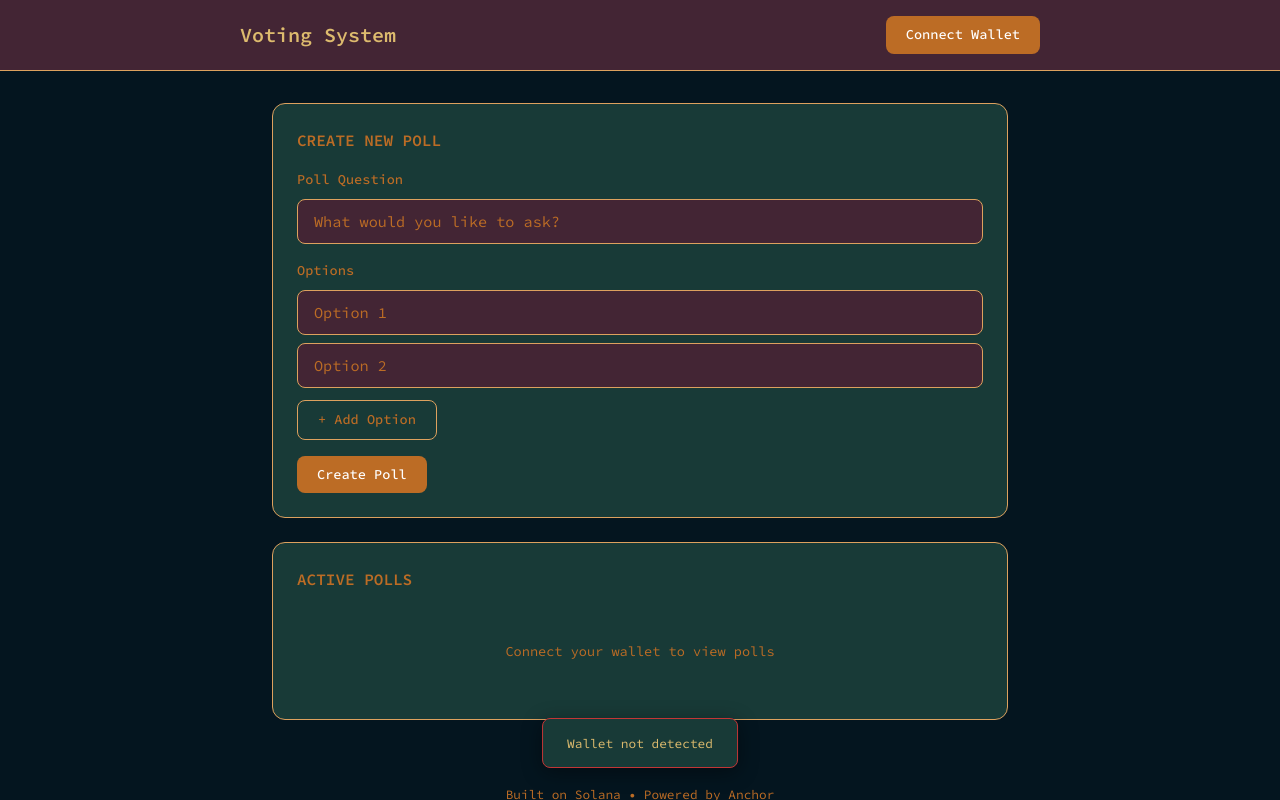
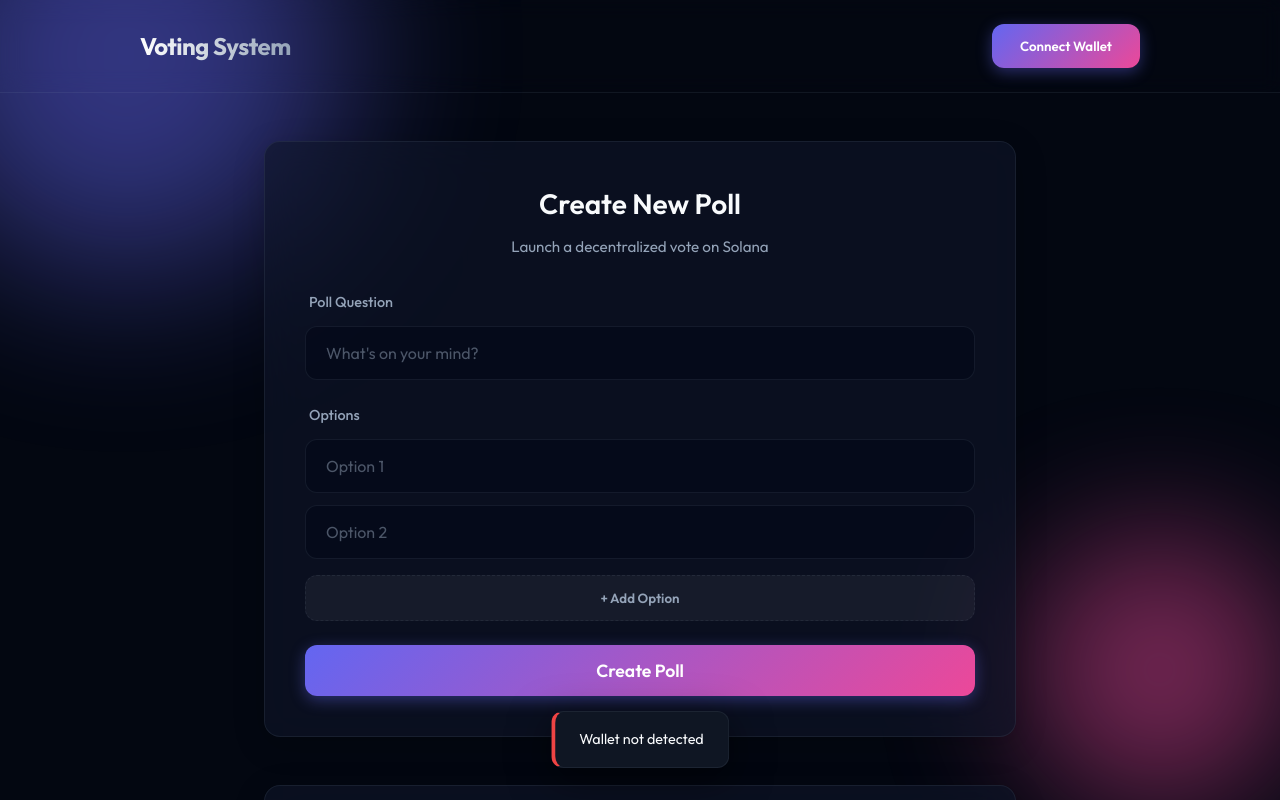
Before and after one commit to abhineetbiju-solana/Anchor-Voting-System, a website built with Vite: page app/index.html in a window 1280 px wide. Both pictures are taken after a click on the button "Connect Wallet". Shown: the top 800 px of the page. Built offline with nearby package versions, Linux system fonts and the light colour scheme; what @solana/web3.js would draw is missing.

Commit message:
style: complete UI redesign and restyle

```diff
--- a/app/app.js
+++ b/app/app.js
@@ -46,7 +46,13 @@ async function displayPolls() {
     const pollsList = document.getElementById('polls-list');
 
     if (!isWalletConnected()) {
-        pollsList.innerHTML = '<p class="empty-state">Connect your wallet to view polls</p>';
+        pollsList.innerHTML = `
+            <div class="empty-state">
+                <div class="empty-icon">🔒</div>
+                <p>Wallet Not Connected</p>
+                <p class="empty-sub">Please connect your wallet to view and vote on polls.</p>
+            </div>
+        `;
         return;
     }
 
@@ -54,7 +60,13 @@ async function displayPolls() {
     const polls = await fetchActivePolls();
 
     if (polls.length === 0) {
-        pollsList.innerHTML = '<p class="empty-state">No active polls. Create one above!</p>';
+        pollsList.innerHTML = `
+            <div class="empty-state">
+                <div class="empty-icon">🗳️</div>
+                <p>No Active Polls</p>
+                <p class="empty-sub">Be the first to create a poll!</p>
+            </div>
+        `;
         return;
     }
 
@@ -65,12 +77,17 @@ async function displayPolls() {
             <div class="poll-card" data-pubkey="${publicKey.toString()}">
                 <div class="poll-header">
                     <h3>${account.description}</h3>
-                    ${isOwner ? `<button class="delete-btn" data-poll="${publicKey.toString()}" data-pollid="${account.pollId.toString()}" title="Close Poll">🗑️</button>` : ''}
+                    ${isOwner ? `
+                        <button class="delete-btn" data-poll="${publicKey.toString()}" data-pollid="${account.pollId.toString()}" title="Close Poll">
+                            <svg xmlns="http://www.w3.org/2000/svg" width="16" height="16" viewBox="0 0 24 24" fill="none" stroke="currentColor" stroke-width="2" stroke-linecap="round" stroke-linejoin="round"><polyline points="3 6 5 6 21 6"></polyline><path d="M19 6v14a2 2 0 0 1-2 2H7a2 2 0 0 1-2-2V6m3 0V4a2 2 0 0 1 2-2h4a2 2 0 0 1 2 2v2"></path></svg>
+                        </button>
+                    ` : ''}
                 </div>
                 <div class="poll-options">
                     ${account.options.map((opt, idx) => `
                         <button class="vote-btn" data-poll="${publicKey.toString()}" data-index="${idx}">
-                            ${opt.description} <span class="vote-count">(${opt.votes.toNumber()} votes)</span>
+                            <span class="option-text">${opt.description}</span>
+                            <span class="vote-count">${opt.votes.toNumber()} votes</span>
                         </button>
                     `).join('')}
                 </div>
--- a/app/index.html
+++ b/app/index.html
@@ -9,26 +9,38 @@
     <link rel="stylesheet" href="styles.css">
     <link rel="preconnect" href="https://fonts.googleapis.com">
     <link rel="preconnect" href="https://fonts.gstatic.com" crossorigin>
-    <link href="https://fonts.googleapis.com/css2?family=Source+Code+Pro:wght@400;500;600;700&display=swap"
-        rel="stylesheet">
+    <link href="https://fonts.googleapis.com/css2?family=Outfit:wght@300;400;500;600;700&display=swap" rel="stylesheet">
 </head>
 
 <body>
+    <div class="background-effects">
+        <div class="orb orb-1"></div>
+        <div class="orb orb-2"></div>
+    </div>
+
+    <div class="app-container">
         <header>
             <div class="header-content">
+                <div class="logo-container">
                     <h1 class="main-heading">Voting System</h1>
-            <button id="connect-wallet" class="btn btn-primary">Connect Wallet</button>
+                </div>
+                <button id="connect-wallet" class="btn btn-primary">
+                    <span class="btn-text">Connect Wallet</span>
+                </button>
             </div>
         </header>
 
         <main>
             <!-- Create Poll Section -->
-        <section id="create-poll" class="card">
+            <section id="create-poll" class="glass-card">
+                <div class="card-header">
                     <h2>Create New Poll</h2>
+                    <p class="subtitle">Launch a decentralized vote on Solana</p>
+                </div>
                 <form id="poll-form">
                     <div class="form-group">
                         <label for="poll-description">Poll Question</label>
-                    <input type="text" id="poll-description" placeholder="What would you like to ask?" required>
+                        <input type="text" id="poll-description" placeholder="What's on your mind?" required>
                     </div>
                     <div class="form-group">
                         <label>Options</label>
@@ -36,32 +48,36 @@
                             <input type="text" class="option-input" placeholder="Option 1" required>
                             <input type="text" class="option-input" placeholder="Option 2" required>
                         </div>
-                    <button type="button" id="add-option" class="btn btn-secondary">+ Add Option</button>
+                        <button type="button" id="add-option" class="btn btn-ghost">+ Add Option</button>
                     </div>
-                <button type="submit" id="submit" class="btn btn-primary">Create Poll</button>
+                    <button type="submit" id="submit" class="btn btn-primary full-width">
+                        <span class="btn-content">Create Poll</span>
+                    </button>
                 </form>
             </section>
 
             <!-- Active Polls Section -->
-        <section id="polls-section" class="card">
+            <section id="polls-section" class="glass-card">
+                <div class="card-header">
                     <h2>Active Polls</h2>
+                    <p class="subtitle">Vote on open proposals</p>
+                </div>
                 <div id="polls-list">
-                <p class="empty-state">No active polls. Create one above!</p>
+                    <div class="empty-state">
+                        <div class="empty-icon">🗳️</div>
+                        <p>No active polls found.</p>
+                        <p class="empty-sub">Connect your wallet or create a new poll to get started.</p>
                     </div>
-        </section>
-
-        <!-- Poll Results Section (will be populated dynamically) -->
-        <section id="results-section" class="card hidden">
-            <h2>Poll Results</h2>
-            <div id="results-container"></div>
+                </div>
             </section>
         </main>
 
         <footer>
-        <p>Built on Solana • Powered by Anchor</p>
+            <p>Built on <strong>Solana</strong> • Powered by <strong>Anchor</strong></p>
         </footer>
+    </div>
 
-    <!-- Status Toast (used to provide non-intrusive notifications) -->
+    <!-- Status Toast -->
     <div id="toast" class="toast hidden">
         <span id="toast-message"></span>
     </div>
--- a/app/styles.css
+++ b/app/styles.css
@@ -1,254 +1,313 @@
+:root {
+  --bg-dark: #030711;
+  --bg-deep: #0f1623;
+  --primary: #6366f1;
+  --primary-glow: rgba(99, 102, 241, 0.4);
+  --secondary: #ec4899;
+  --secondary-glow: rgba(236, 72, 153, 0.4);
+  --accent: #06b6d4;
+  --text-primary: #f8fafc;
+  --text-secondary: #94a3b8;
+  --card-bg: rgba(15, 23, 42, 0.6);
+  --card-border: rgba(148, 163, 184, 0.1);
+  --input-bg: rgba(2, 6, 23, 0.5);
+  --success: #10b981;
+  --error: #ef4444;
+  --radius: 16px;
+  --transition: all 0.3s cubic-bezier(0.4, 0, 0.2, 1);
+}
+
 * {
   margin: 0;
   padding: 0;
   box-sizing: border-box;
 }
 
-:root {
-  --bg-primary: #04151f;
-  --bg-secondary: #432534;
-  --bg-card: #183a37;
-  --border: #dda15e;
-  --text-primary: #ddbb6e;
-  --text-secondary: #bc6c25;
-  --accent: #bc6c25;
-  --accent-hover: #c28753;
-  --success: #13b24d;
-  --error: #c33636;
-  --radius: 13px;
-}
-
 body {
-  font-family: 'Source Code Pro', monospace;
-  background: var(--bg-primary);
+  font-family: 'Outfit', sans-serif;
+  background-color: var(--bg-dark);
   color: var(--text-primary);
   min-height: 100vh;
   line-height: 1.6;
+  overflow-x: hidden;
+  position: relative;
 }
 
+/* Background Effects */
+.background-effects {
+  position: fixed;
+  top: 0;
+  left: 0;
+  width: 100%;
+  height: 100%;
+  z-index: -1;
+  overflow: hidden;
+  pointer-events: none;
+}
+
+.orb {
+  position: absolute;
+  border-radius: 50%;
+  filter: blur(80px);
+  opacity: 0.5;
+  animation: float 20s infinite ease-in-out;
+}
+
+.orb-1 {
+  width: 400px;
+  height: 400px;
+  background: var(--primary);
+  top: -100px;
+  left: -100px;
+  animation-delay: 0s;
+}
+
+.orb-2 {
+  width: 300px;
+  height: 300px;
+  background: var(--secondary);
+  bottom: 0;
+  right: -50px;
+  animation-delay: -5s;
+}
+
+@keyframes float {
+  0% {
+    transform: translate(0, 0) scale(1);
+  }
+
+  33% {
+    transform: translate(30px, -50px) scale(1.1);
+  }
+
+  66% {
+    transform: translate(-20px, 20px) scale(0.9);
+  }
+
+  100% {
+    transform: translate(0, 0) scale(1);
+  }
+}
+
+.app-container {
+  display: flex;
+  flex-direction: column;
+  min-height: 100vh;
+  z-index: 1;
+}
+
+/* Header */
 header {
-  border-bottom: 1px solid var(--border);
-  padding: 1rem 2rem;
-  background: var(--bg-secondary);
+  padding: 1.5rem 2rem;
+  backdrop-filter: blur(10px);
+  border-bottom: 1px solid var(--card-border);
+  position: sticky;
+  top: 0;
+  z-index: 50;
 }
 
 .header-content {
-  max-width: 800px;
+  max-width: 1000px;
   margin: 0 auto;
   display: flex;
   justify-content: space-between;
   align-items: center;
 }
 
-.main-heading {
-  font-size: 1.25rem;
-  font-weight: 600;
+.logo-container {
+  display: flex;
+  align-items: center;
+  gap: 0.75rem;
 }
 
+
+
+.main-heading {
+  font-size: 1.5rem;
+  font-weight: 700;
+  letter-spacing: -0.02em;
+  background: linear-gradient(to right, #fff, #94a3b8);
+  -webkit-background-clip: text;
+  -webkit-text-fill-color: transparent;
+}
+
+/* Main Layout */
 main {
   max-width: 800px;
   margin: 0 auto;
-  padding: 2rem;
+  padding: 3rem 1.5rem;
+  width: 100%;
+  display: flex;
+  flex-direction: column;
+  gap: 3rem;
+  flex: 1;
+}
+
+/* Glass Card */
+.glass-card {
+  background: var(--card-bg);
+  backdrop-filter: blur(20px);
+  -webkit-backdrop-filter: blur(20px);
+  border: 1px solid var(--card-border);
+  border-radius: var(--radius);
+  padding: 2.5rem;
+  box-shadow: 0 8px 32px rgba(0, 0, 0, 0.2);
+  transition: var(--transition);
+}
+
+.glass-card:hover {
+  border-color: rgba(99, 102, 241, 0.2);
+  transform: translateY(-2px);
+  box-shadow: 0 12px 40px rgba(0, 0, 0, 0.3);
+}
+
+.card-header {
+  margin-bottom: 2rem;
+  text-align: center;
+}
+
+.glass-card h2 {
+  font-size: 1.75rem;
+  font-weight: 600;
+  margin-bottom: 0.5rem;
+  color: var(--text-primary);
+}
+
+.subtitle {
+  color: var(--text-secondary);
+  font-size: 0.95rem;
+}
+
+/* Forms */
+.form-group {
+  margin-bottom: 1.5rem;
+}
+
+.form-group label {
+  display: block;
+  font-size: 0.9rem;
+  font-weight: 500;
+  margin-bottom: 0.75rem;
+  color: var(--text-secondary);
+  margin-left: 0.25rem;
+}
+
+input[type="text"] {
+  width: 100%;
+  padding: 1rem 1.25rem;
+  font-family: inherit;
+  font-size: 1rem;
+  background: var(--input-bg);
+  border: 1px solid var(--card-border);
+  border-radius: 12px;
+  color: var(--text-primary);
+  transition: var(--transition);
+}
+
+input[type="text"]:focus {
+  outline: none;
+  border-color: var(--primary);
+  background: rgba(2, 6, 23, 0.8);
+  box-shadow: 0 0 0 4px var(--primary-glow);
+}
+
+input[type="text"]::placeholder {
+  color: rgba(148, 163, 184, 0.5);
+}
+
+#options-container {
+  display: flex;
+  flex-direction: column;
+  gap: 0.75rem;
+  margin-bottom: 1rem;
+}
+
+/* Buttons */
+.btn {
+  font-family: inherit;
+  font-weight: 600;
+  padding: 0.875rem 1.75rem;
+  border-radius: 12px;
+  border: none;
+  cursor: pointer;
+  transition: var(--transition);
+  position: relative;
+  overflow: hidden;
+  display: inline-flex;
+  align-items: center;
+  justify-content: center;
+}
+
+.btn-primary {
+  background: linear-gradient(135deg, var(--primary), var(--secondary));
+  color: white;
+  box-shadow: 0 4px 15px var(--primary-glow);
+}
+
+.btn-primary:hover {
+  transform: translateY(-2px);
+  box-shadow: 0 8px 25px var(--primary-glow);
+}
+
+.btn-primary:active {
+  transform: translateY(0);
+}
+
+.btn-ghost {
+  background: rgba(255, 255, 255, 0.05);
+  color: var(--text-secondary);
+  width: 100%;
+  border: 1px dashed var(--card-border);
+}
+
+.btn-ghost:hover {
+  background: rgba(255, 255, 255, 0.1);
+  color: var(--text-primary);
+  border-color: var(--text-secondary);
+}
+
+.full-width {
+  width: 100%;
+  font-size: 1.1rem;
+}
+
+/* Poll List */
+#polls-list {
   display: flex;
   flex-direction: column;
   gap: 1.5rem;
 }
 
-.card {
-  background: var(--bg-card);
-  border: 1px solid var(--border);
-  border-radius: var(--radius);
-  padding: 1.5rem;
-}
-
-.card h2 {
-  font-size: 1rem;
-  font-weight: 600;
-  margin-bottom: 1rem;
-  color: var(--text-secondary);
-  text-transform: uppercase;
-}
-
-.hidden {
-  display: none;
-}
-
-.btn {
-  font-family: inherit;
-  font-size: 0.85rem;
-  font-weight: 500;
-  padding: 0.65rem 1.25rem;
-  border-radius: 8px;
-  border: none;
-  cursor: pointer;
-  transition: all 0.15s ease;
-}
-
-.btn-primary {
-  background: var(--accent);
-  color: white;
-}
-
-.btn-primary:hover {
-  background: var(--accent-hover);
-}
-
-.btn-secondary {
-  background: transparent;
-  color: var(--text-secondary);
-  border: 1px solid var(--border);
-}
-
-.btn-secondary:hover {
-  border-color: var(--text-secondary);
-  color: var(--text-primary);
-}
-
-.form-group {
-  margin-bottom: 1rem;
-}
-
-.form-group label {
-  display: block;
-  font-size: 0.85rem;
-  font-weight: 500;
-  margin-bottom: 0.5rem;
+.empty-state {
+  text-align: center;
+  padding: 3rem 1rem;
   color: var(--text-secondary);
 }
 
-input[type="text"] {
-  width: 100%;
-  padding: 0.75rem 1rem;
-  font-family: inherit;
-  font-size: 0.95rem;
-  background: var(--bg-secondary);
-  border: 1px solid var(--border);
-  border-radius: 8px;
-  color: var(--text-primary);
-  transition: border-color 0.15s ease;
+.empty-icon {
+  font-size: 3rem;
+  margin-bottom: 1rem;
+  opacity: 0.5;
 }
 
-input[type="text"]:focus {
-  outline: none;
-  border-color: var(--accent);
+.empty-sub {
+  font-size: 0.9rem;
+  margin-top: 0.5rem;
+  opacity: 0.7;
 }
 
-input[type="text"]::placeholder {
-  color: var(--text-secondary);
+/* Poll Card - Dynamic Content */
+.poll-card {
+  background: rgba(255, 255, 255, 0.03);
+  border: 1px solid var(--card-border);
+  border-radius: 12px;
+  padding: 1.5rem;
+  transition: var(--transition);
 }
 
-#options-container {
-  display: flex;
-  flex-direction: column;
-  gap: 0.5rem;
-  margin-bottom: 0.75rem;
-}
-
-.empty-state {
-  color: var(--text-secondary);
-  font-size: 0.85rem;
-  text-align: center;
-  padding: 2rem;
-}
-
-footer {
-  text-align: center;
-  padding: 2rem;
-  color: var(--text-secondary);
-  font-size: 0.8rem;
-}
-
-.toast {
-  position: fixed;
-  bottom: 2rem;
-  left: 50%;
-  transform: translateX(-50%);
-  background: var(--bg-card);
-  border: 1px solid var(--border);
-  padding: 0.85rem 1.5rem;
-  border-radius: 8px;
-  font-size: 0.8rem;
-  box-shadow: 0 4px 20px rgba(0, 0, 0, 0.4);
-}
-
-.toast.success {
-  border-color: var(--success);
-}
-
-.toast.error {
-  border-color: var(--error);
-}
-
-@media (max-width: 640px) {
-  header {
-    padding: 1rem;
-  }
-
-  main {
-    padding: 1rem;
-  }
-
-  .header-content {
-    flex-direction: column;
-    gap: 1rem;
-    text-align: center;
-  }
-}
-
-/* Poll List Styles */
-#polls-list {
-  display: flex;
-  flex-direction: column;
-  gap: 1rem;
-}
-
-.poll-card {
-  background: var(--bg-secondary);
-  border: 1px solid var(--border);
-  border-radius: var(--radius);
-  padding: 1.25rem;
-}
-
-.poll-card h3 {
-  color: var(--text-primary);
-  font-size: 1rem;
-  font-weight: 600;
-  margin-bottom: 1rem;
-}
-
-.poll-options {
-  display: flex;
-  flex-direction: column;
-  gap: 0.5rem;
-}
-
-.vote-btn {
-  width: 100%;
-  padding: 0.75rem 1rem;
-  font-family: inherit;
-  font-size: 0.9rem;
-  font-weight: 500;
-  text-align: left;
-  background: var(--bg-primary);
-  border: 1px solid var(--border);
-  border-radius: 8px;
-  color: var(--text-primary);
-  cursor: pointer;
-  display: flex;
-  justify-content: space-between;
-  align-items: center;
-  transition: all 0.15s ease;
-}
-
-.vote-btn:hover {
-  background: var(--accent);
-  border-color: var(--accent);
-  color: white;
-}
-
-.vote-count {
-  font-size: 0.8rem;
-  opacity: 0.7;
+.poll-card:hover {
+  background: rgba(255, 255, 255, 0.05);
+  border-color: rgba(255, 255, 255, 0.1);
 }
 
 .poll-header {
@@ -256,19 +315,144 @@ footer {
   justify-content: space-between;
   align-items: flex-start;
   gap: 1rem;
+  margin-bottom: 1.5rem;
+}
+
+.poll-header h3 {
+  font-size: 1.2rem;
+  font-weight: 600;
+  line-height: 1.4;
+  color: var(--text-primary);
 }
 
 .delete-btn {
-  background: transparent;
-  border: 1px solid var(--error);
-  border-radius: 6px;
-  padding: 0.35rem 0.5rem;
-  font-size: 0.85rem;
+  background: rgba(239, 68, 68, 0.1);
+  color: var(--error);
+  border: none;
+  width: 32px;
+  height: 32px;
+  border-radius: 8px;
+  display: flex;
+  align-items: center;
+  justify-content: center;
   cursor: pointer;
-  transition: all 0.2s ease;
-  flex-shrink: 0;
+  transition: var(--transition);
 }
 
 .delete-btn:hover {
   background: var(--error);
+  color: white;
+  transform: rotate(10deg);
 }
+
+.poll-options {
+  display: flex;
+  flex-direction: column;
+  gap: 0.75rem;
+}
+
+.vote-btn {
+  width: 100%;
+  padding: 1rem 1.25rem;
+  text-align: left;
+  background: rgba(2, 6, 23, 0.5);
+  border: 1px solid var(--card-border);
+  border-radius: 10px;
+  color: var(--text-secondary);
+  cursor: pointer;
+  display: flex;
+  justify-content: space-between;
+  align-items: center;
+  transition: var(--transition);
+  position: relative;
+  overflow: hidden;
+}
+
+.vote-btn:hover {
+  background: rgba(99, 102, 241, 0.1);
+  border-color: var(--primary);
+  color: var(--text-primary);
+  padding-left: 1.5rem;
+}
+
+.vote-btn::before {
+  content: '';
+  position: absolute;
+  left: 0;
+  top: 0;
+  height: 100%;
+  width: 4px;
+  background: var(--primary);
+  opacity: 0;
+  transition: var(--transition);
+}
+
+.vote-btn:hover::before {
+  opacity: 1;
+}
+
+.vote-count {
+  font-size: 0.85rem;
+  font-weight: 500;
+  background: rgba(255, 255, 255, 0.1);
+  padding: 0.25rem 0.75rem;
+  border-radius: 20px;
+}
+
+/* Footer */
+footer {
+  text-align: center;
+  padding: 2rem;
+  color: var(--text-secondary);
+  font-size: 0.9rem;
+  border-top: 1px solid var(--card-border);
+  margin-top: auto;
+  background: rgba(3, 7, 17, 0.8);
+}
+
+footer strong {
+  color: var(--text-primary);
+}
+
+/* Toast */
+.toast {
+  position: fixed;
+  bottom: 2rem;
+  left: 50%;
+  transform: translateX(-50%);
+  background: var(--bg-deep);
+  border: 1px solid var(--card-border);
+  padding: 1rem 1.5rem;
+  border-radius: 12px;
+  font-size: 0.9rem;
+  box-shadow: 0 10px 40px rgba(0, 0, 0, 0.5);
+  z-index: 100;
+  display: flex;
+  align-items: center;
+  gap: 10px;
+  animation: slideIn 0.3s ease-out;
+}
+
+.toast.success {
+  border-left: 4px solid var(--success);
+}
+
+.toast.error {
+  border-left: 4px solid var(--error);
+}
+
+.toast.hidden {
+  display: none;
+}
+
+@keyframes slideIn {
+  from {
+    transform: translate(-50%, 20px);
+    opacity: 0;
+  }
+
+  to {
+    transform: translate(-50%, 0);
+    opacity: 1;
+  }
+}
```
Also changed, not shown: app/utils/anchorClient.js (+10 -0 lines). Lines whose indentation alone changed are shown as unchanged.
